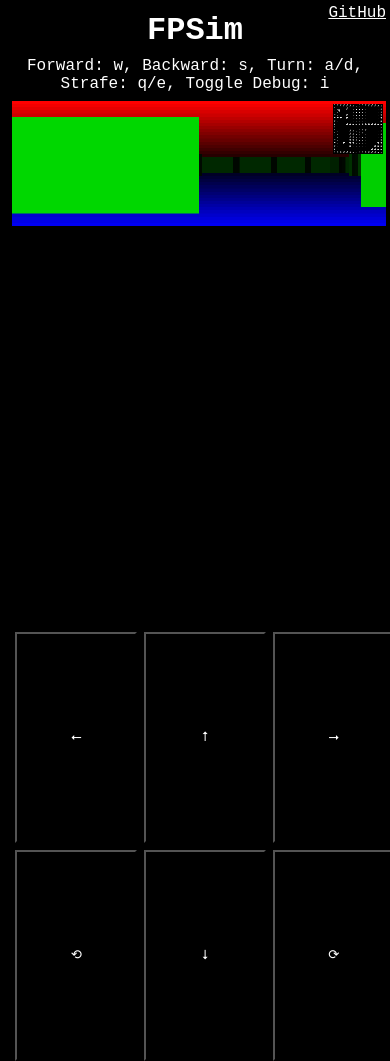
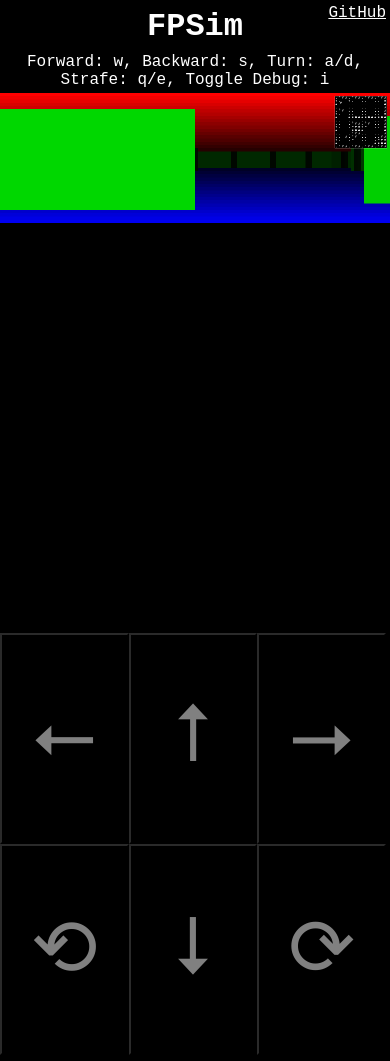
Before and after one commit to SamuelDavis/OLCjsGameEngine, a plain HTML site: page FPSim/index.html in a window 390 px wide. Drawn offline with Linux system fonts and the light colour scheme; animation ran at ten frames a second.

Commit message:
Styling mobile controls

```diff
--- a/FPSim/index.css
+++ b/FPSim/index.css
@@ -1,5 +1,5 @@
 * {
-    margin: 0.25em;
+    margin: 0;
     padding: 0;
     font-family: Monospace, Arial, sans-serif;
     background-color: black;
@@ -20,10 +20,12 @@ a.github {
     position: absolute;
     top: 0;
     right: 0;
+    margin: 0.25em;
 }
 
 h1, p {
     text-align: center;
+    margin: 0.25em;
 }
 
 pre {
@@ -40,6 +42,7 @@ pre {
 }
 
 #controls {
+    background-color: transparent;
     position: absolute;
     bottom: 0;
     width: 99%;
@@ -51,9 +54,11 @@ pre {
 }
 
 .control {
-    background-color: transparent;
-    width: 100%;
+    user-select: none;
+    font-size: 5em;
+    opacity: 0.5;
+    max-width: 33.333%;
     height: 100%;
     flex-grow: 1;
-    flex-basis: 30%;
+    flex-basis: 33.333%;
 }
```
